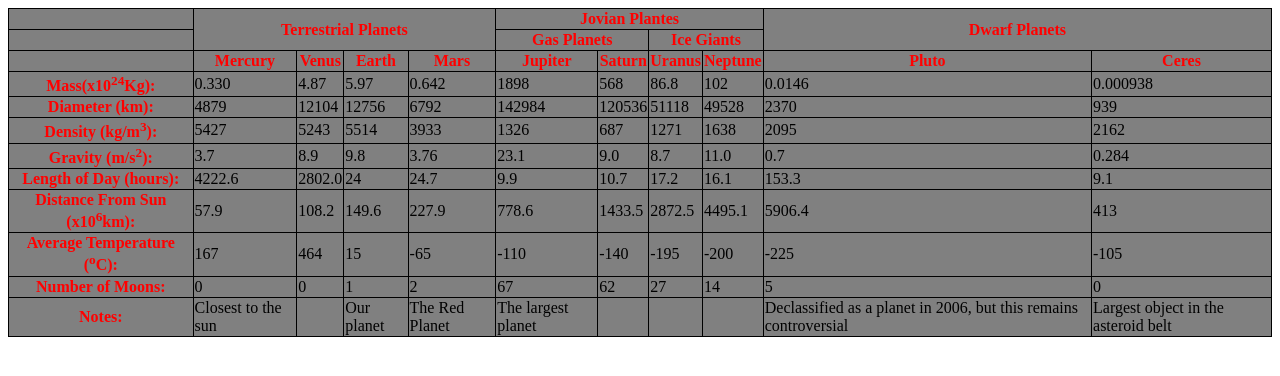
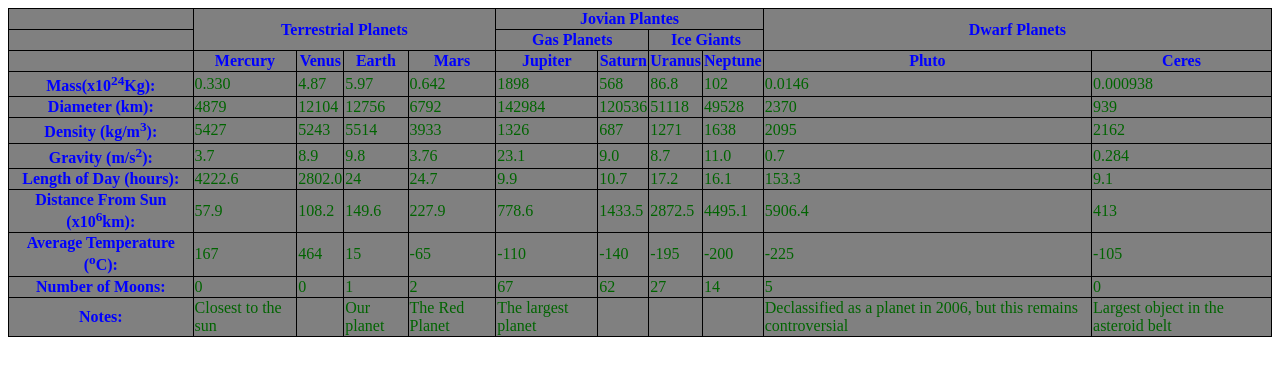
Before and after one commit to MatthewWhelan17/MatthewWhelan17.github.io, a plain HTML site: page table.html in a window 1280 px wide. Drawn offline with Linux system fonts and the light colour scheme.

Commit message:
changed colour

```diff
--- a/table.css
+++ b/table.css
@@ -5,4 +5,6 @@ td
 tr
 {background-color: grey;}
 th
-{color:red}
+{color:blue}
+td
+{color:darkgreen}
```
